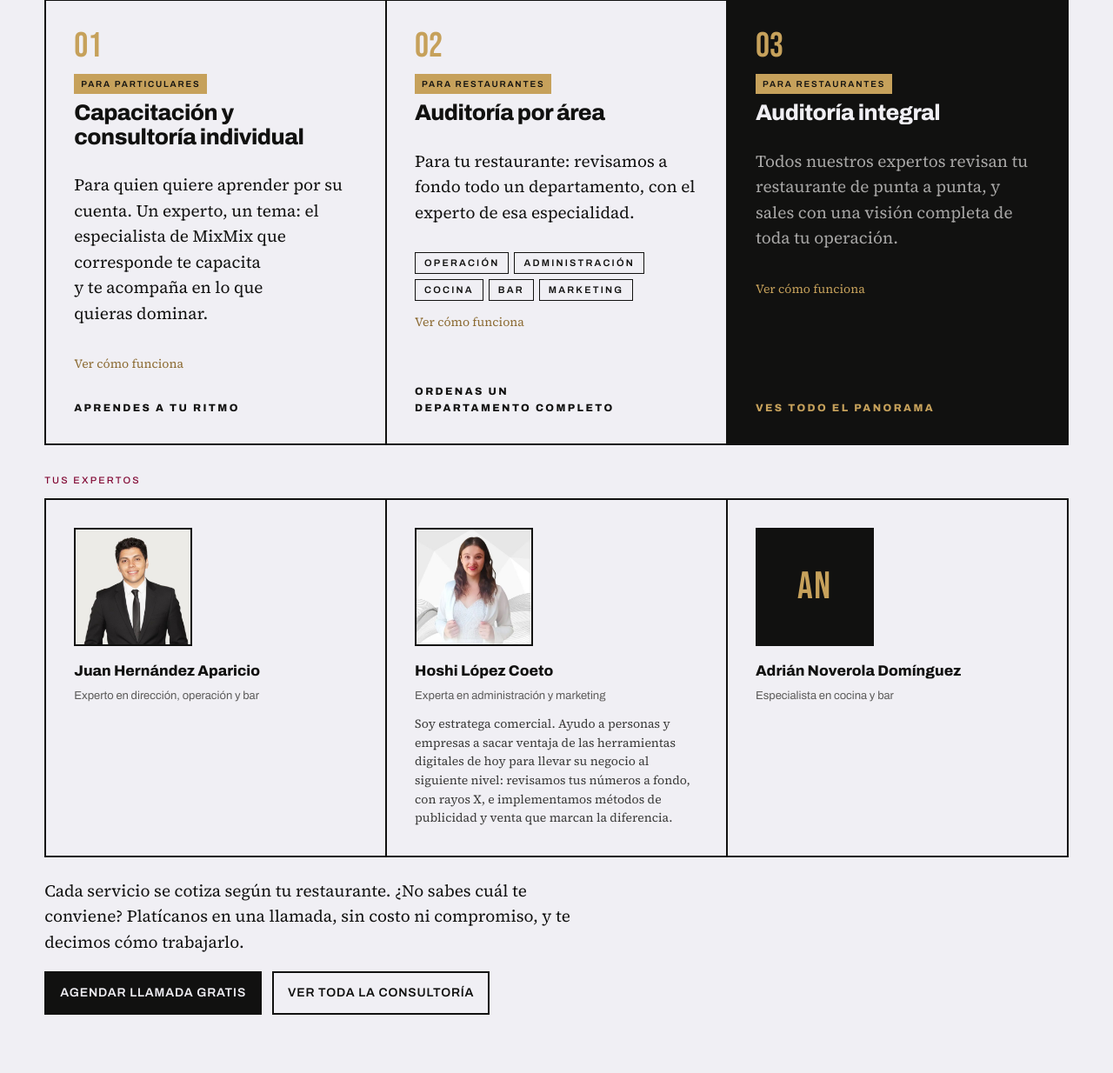
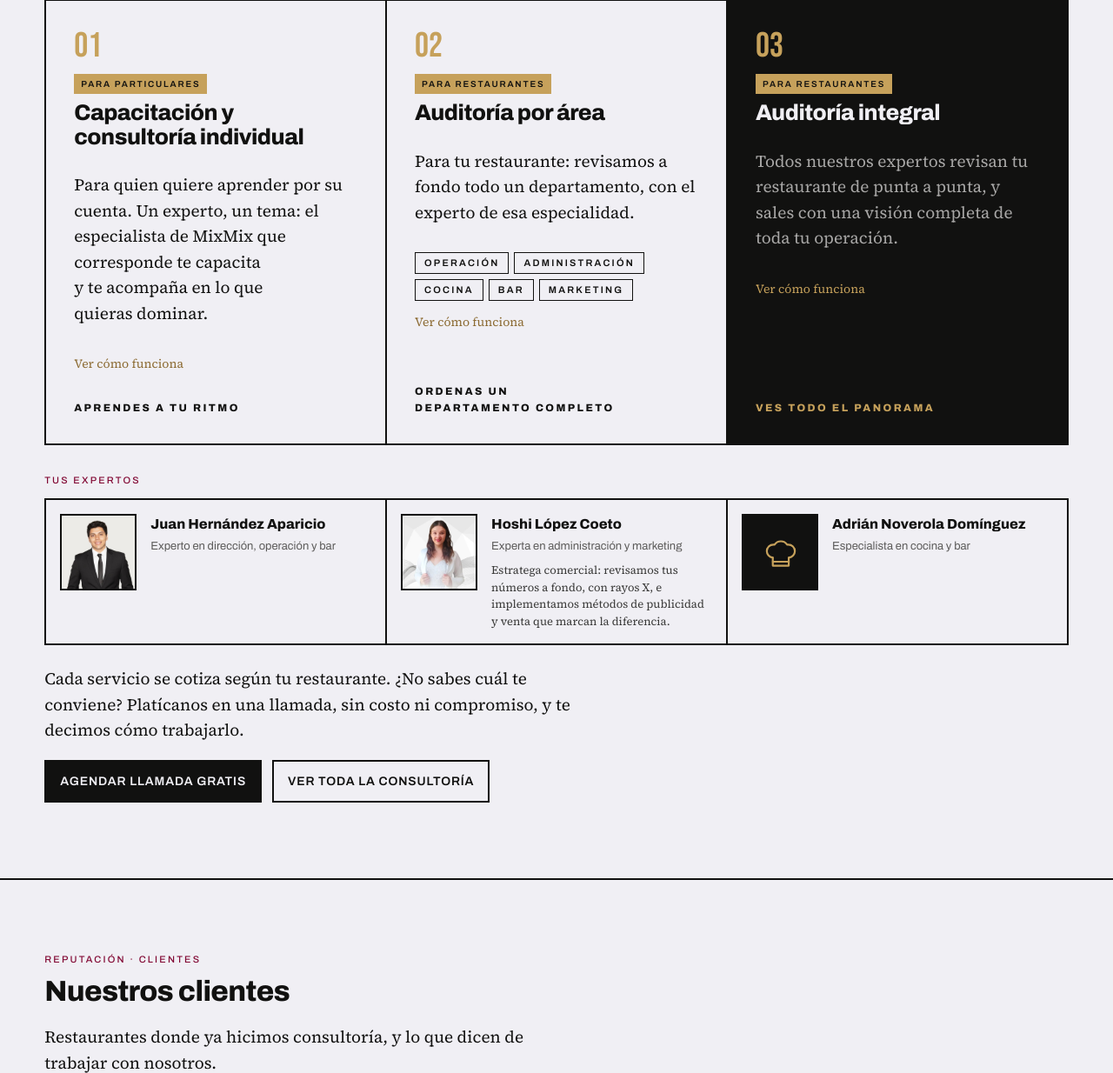
Before and after one commit to hoshilc/mixmix-group, a PHP site: page / in a window 1280 px wide. Shown: the part 1196-2430 px from the top of the page at 87% size. Run offline with PHP 8.4, Linux system fonts and the light colour scheme.

Commit message:
Carrito flotante (esquina inferior derecha) y seccion de expertos compacta
- Boton flotante con contador, animacion al agregar; se oculta en carrito y gracias
- Se quita el icono de carrito del header
- Expertos en formato compacto; placeholder con gorro de chef para Adrian

Co-Authored-By: Claude Sonnet 5.5 <noreply@anthropic.com>

```diff
--- a/css/site.css
+++ b/css/site.css
@@ -648,6 +648,21 @@ h2.mm-acc-title { margin: 0; }
 .mm-expert-bio { margin: var(--mm-space-3) 0 0; font-family: var(--mm-font-body); font-size: 14px; line-height: 1.55; color: var(--mm-ink-soft); }
 
 /* ===== Expertos: foto cuadrada ===== */
-.mm-expert-photo { display: block; width: 132px; height: 132px; object-fit: cover; object-position: 50% 20%; border: var(--mm-rule) solid var(--mm-black); margin: 0 0 var(--mm-space-4); background: var(--mm-marble-deep); }
-.mm-expert-photo-ph { display: flex; align-items: center; justify-content: center; background: var(--mm-black); border-color: var(--mm-black); }
-.mm-expert-photo-ph span { font-family: var(--mm-font-logo); font-size: 44px; color: var(--mm-gold); line-height: 1; letter-spacing: 0.04em; }
+.mm-expert-photo { display: block; flex: none; width: 84px; height: 84px; object-fit: cover; object-position: 50% 20%; border: var(--mm-rule) solid var(--mm-black); margin: 0; background: var(--mm-marble-deep); }
+.mm-expert-photo-ph { display: flex; align-items: center; justify-content: center; background: var(--mm-black); border-color: var(--mm-black); color: var(--mm-gold); }
+.mm-experts .mm-cell { display: flex; align-items: flex-start; gap: var(--mm-space-4); padding: var(--mm-space-4); }
+.mm-experts .mm-mentor-name { margin: 0; font-size: 16px; }
+.mm-experts .mm-mentor-role { margin: 2px 0 0; font-size: 13px; }
+.mm-experts .mm-expert-bio { margin-top: var(--mm-space-2); font-size: 13px; line-height: 1.5; }
+.mm-cart-fab { position: fixed; right: 20px; bottom: 20px; z-index: 40; display: flex; align-items: center; justify-content: center; width: 58px; height: 58px; background: var(--mm-black); color: var(--mm-bone); border: var(--mm-rule) solid var(--mm-gold); box-shadow: 0 8px 22px rgba(0, 0, 0, 0.35); text-decoration: none; }
+.mm-cart-fab:hover, .mm-cart-fab:focus-visible { background: var(--mm-gold); color: var(--mm-black); border-color: var(--mm-gold); }
+.mm-cart-fab:focus-visible { outline: 3px solid var(--mm-bone); outline-offset: 3px; }
+.mm-cart-fab .mm-cart-count { position: absolute; top: -12px; right: -12px; margin: 0; min-width: 22px; line-height: 22px; font-size: 12px; box-shadow: 0 0 0 2px var(--mm-black); }
+.mm-cart-fab.is-bump { animation: mm-fab-bump 0.45s ease; }
+@keyframes mm-fab-bump { 0% { transform: scale(1); } 35% { transform: scale(1.18) rotate(-6deg); } 70% { transform: scale(0.96); } 100% { transform: scale(1); } }
+@media (prefers-reduced-motion: reduce) { .mm-cart-fab.is-bump { animation: none; } }
+@media (max-width: 600px) {
+  .mm-cart-fab { right: 14px; bottom: 14px; width: 54px; height: 54px; }
+  .mm-toast { bottom: 82px; left: 14px; right: 14px; max-width: none; transform: translate(0, 220%); }
+  .mm-toast.is-on { transform: translate(0, 0); }
+}
--- a/index.html
+++ b/index.html
@@ -116,19 +116,27 @@
       <div class="mm-grid mm-grid-3 mm-experts" style="margin-top:var(--mm-space-3)">
         <div class="mm-cell">
           <img class="mm-expert-photo" src="img/equipo/juan.jpg" alt="Juan Hernández Aparicio" width="480" height="480" loading="lazy">
+          <div>
             <p class="mm-mentor-name">Juan Hernández Aparicio</p>
             <p class="mm-mentor-role">Experto en dirección, operación y bar</p>
           </div>
+        </div>
         <div class="mm-cell">
           <img class="mm-expert-photo" src="img/equipo/hoshi.jpg" alt="Hoshi López Coeto" width="480" height="480" loading="lazy">
+          <div>
             <p class="mm-mentor-name">Hoshi López Coeto</p>
             <p class="mm-mentor-role">Experta en administración y marketing</p>
-          <p class="mm-expert-bio">Soy estratega comercial. Ayudo a personas y empresas a sacar ventaja de las herramientas digitales de hoy para llevar su negocio al siguiente nivel: revisamos tus números a fondo, con rayos X, e implementamos métodos de publicidad y venta que marcan la diferencia.</p>
+            <p class="mm-expert-bio">Estratega comercial: revisamos tus números a fondo, con rayos X, e implementamos métodos de publicidad y venta que marcan la diferencia.</p>
+          </div>
         </div>
         <div class="mm-cell">
-          <div class="mm-expert-photo mm-expert-photo-ph" aria-hidden="true"><span>AN</span></div>
+          <div class="mm-expert-photo mm-expert-photo-ph" role="img" aria-label="Foto de Adrián Noverola Domínguez próximamente">
+            <svg viewBox="0 0 48 48" width="44" height="44" fill="none" stroke="currentColor" stroke-width="2.4" stroke-linejoin="round" stroke-linecap="round" aria-hidden="true"><path d="M15 31c-4.400-.6-7.500-4.200-7.500-8.300 0-4.600 3.700-8.200 8.200-8.200.5 0 1 0 1.500.1A9.500 9.500 0 0 1 33 14.600c.5-.1 1-.1 1.500-.1 4.500 0 8.200 3.600 8.200 8.200 0 4.100-3.100 7.700-7.500 8.300"/><path d="M15 31v10h20V31"/><path d="M15 36h20"/></svg>
+          </div>
+          <div>
             <p class="mm-mentor-name">Adrián Noverola Domínguez</p>
             <p class="mm-mentor-role">Especialista en cocina y bar</p>
+          </div>
         </div>
       </div>
       <p class="mm-body" style="margin-top:var(--mm-space-6)">Cada servicio se cotiza según tu restaurante. ¿No sabes cuál te conviene? Platícanos en una llamada, sin costo ni compromiso, y te decimos cómo trabajarlo.</p>
```
Also changed, not shown: js/store.js (+29 -6 lines). Lines whose indentation alone changed are shown as unchanged.
